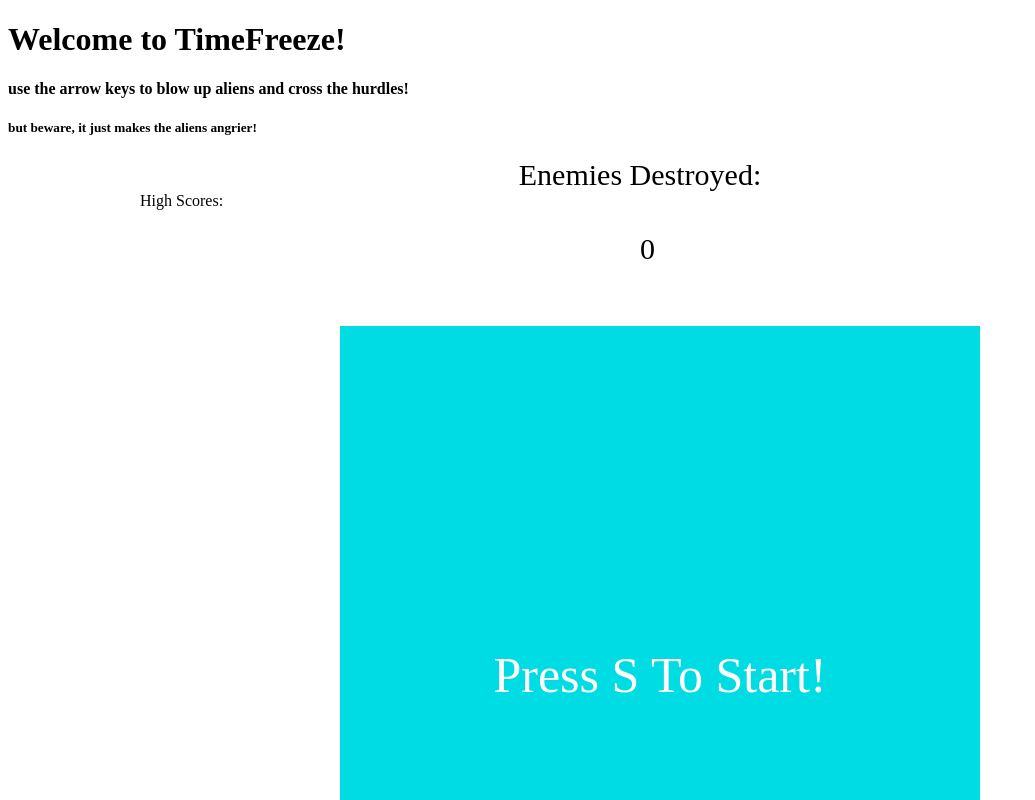
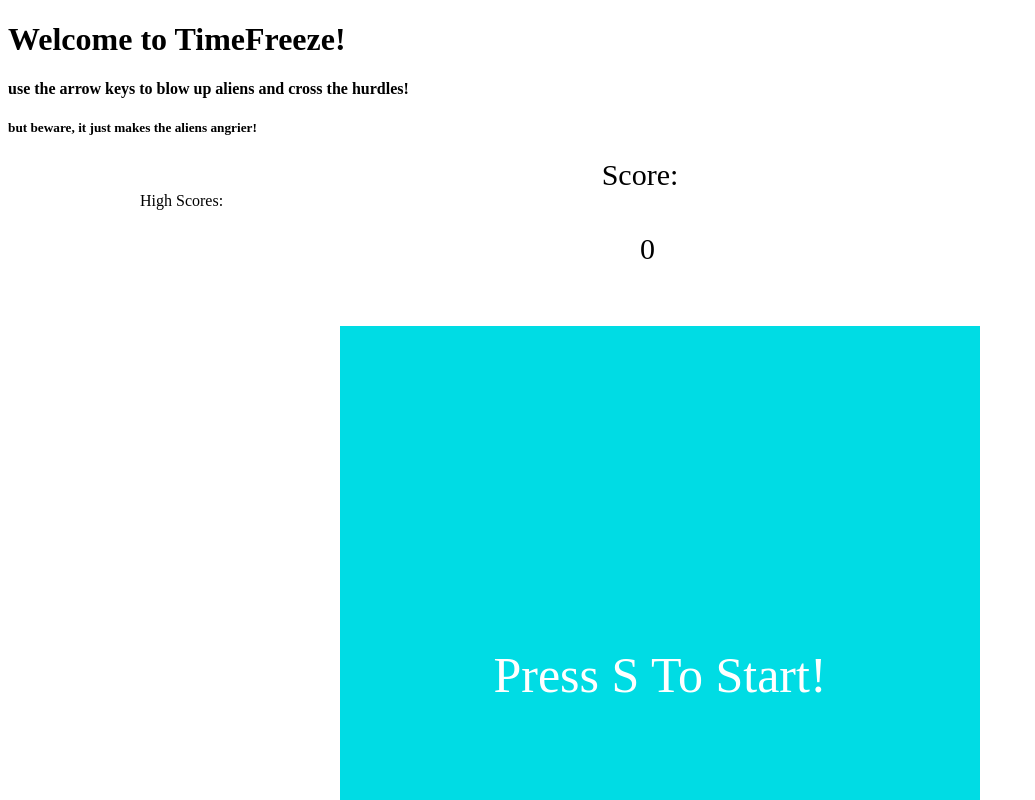
Before and after one commit to zackforbing/game_time, a website: page index.html in a window 1280 px wide. Shown: the top 800 px of the page, without its empty margins (0-1035 px from the left). Drawn offline with nearby package versions, Linux system fonts and the light colour scheme.

Commit message:
changed "enemies destroyed" to "score"

```diff
--- a/index.html
+++ b/index.html
@@ -11,7 +11,7 @@
   <h5>but beware, it just makes the aliens angrier!</h5>
   <div class="game-position">
     <div id="score">
-      Enemies Destroyed:
+      Score:
       <p id="score-text">
         0
       </p>
```
